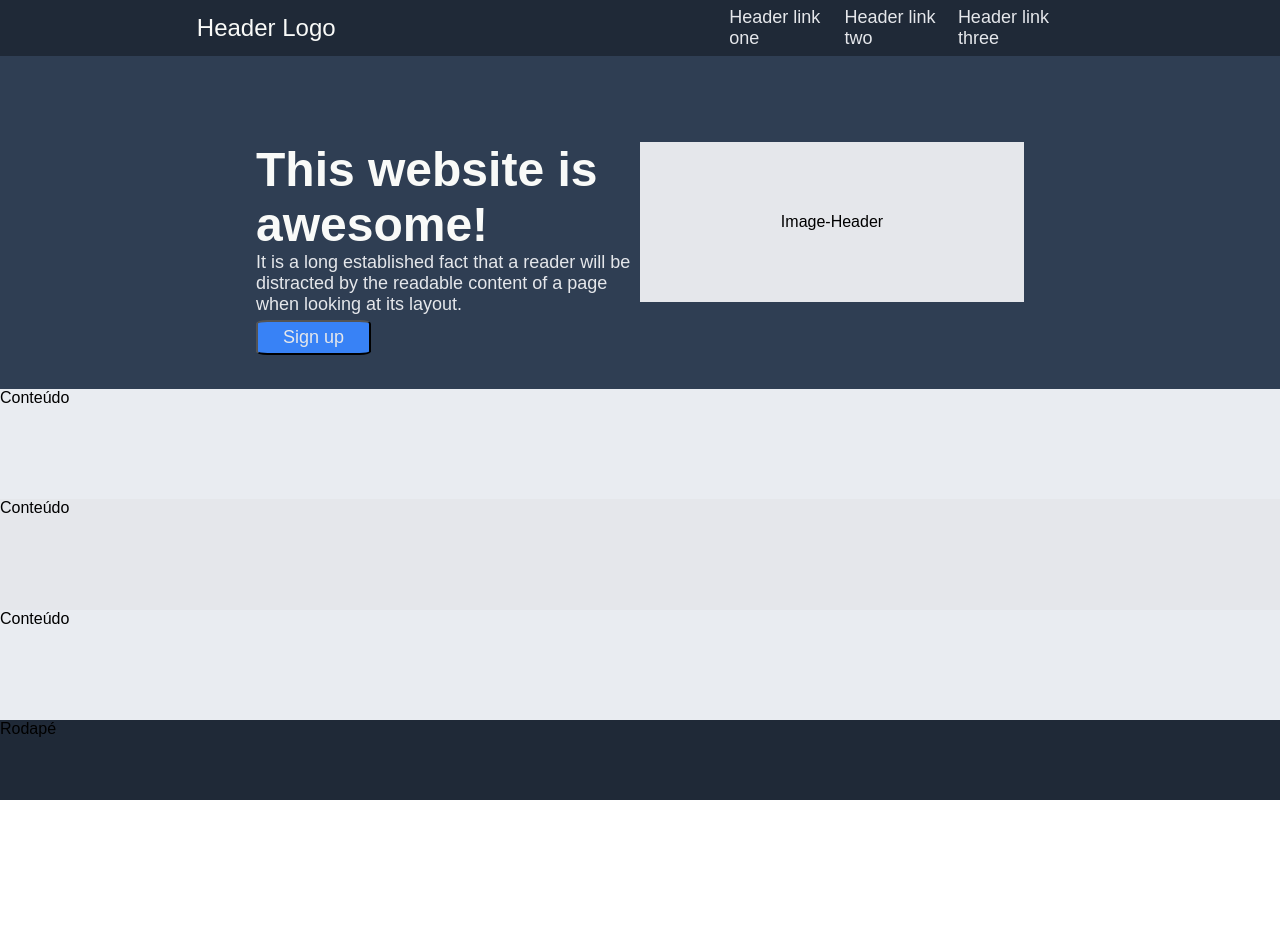
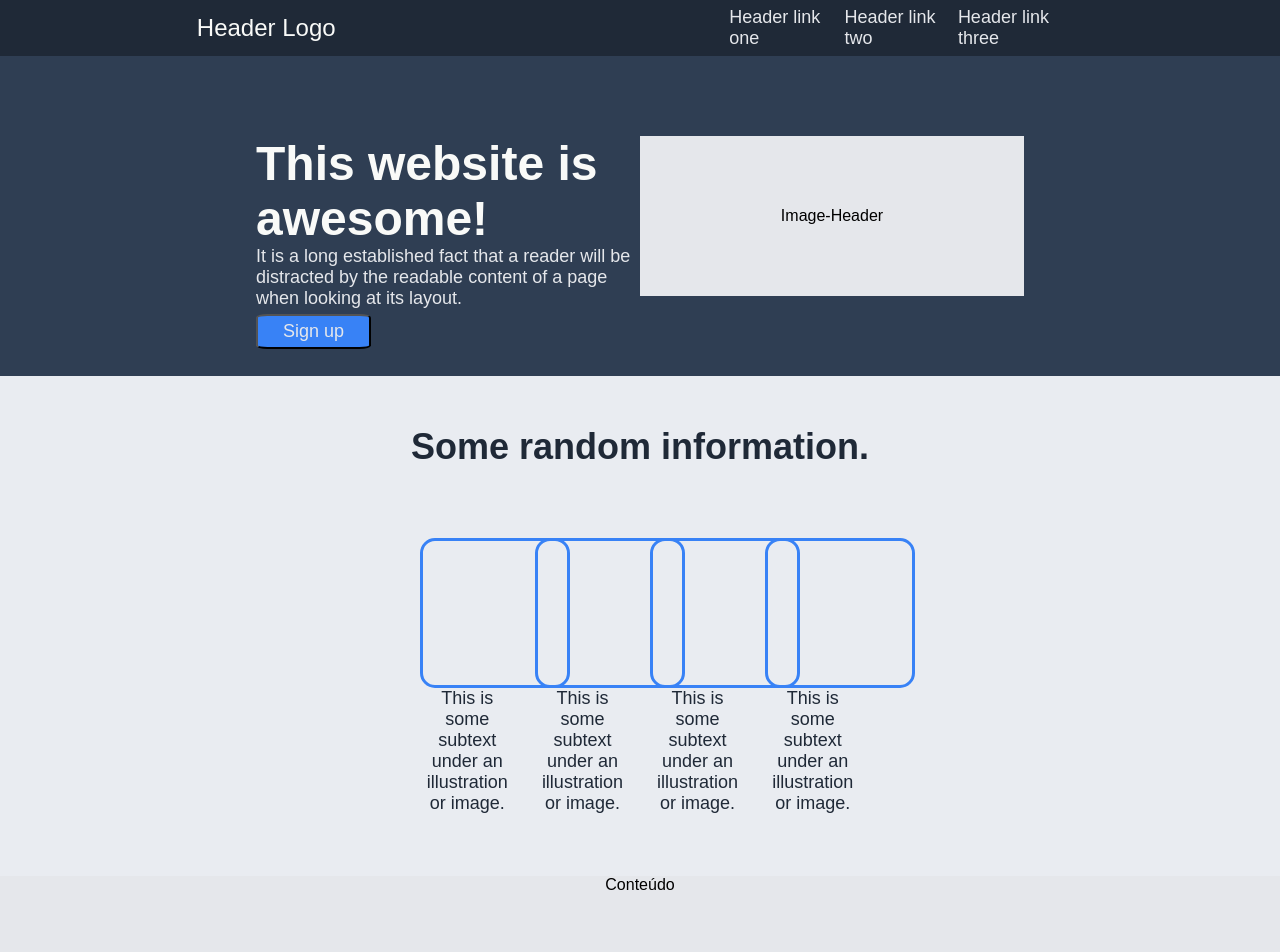
Before and after one commit to Josinaldo-Jr/odin-landing-page, a plain HTML site: page index.html in a window 1280 px wide. Shown: the top 952 px of the page. Before the commit the page ends 800 px from the top, so only its background shows below. Drawn offline with Linux system fonts and the light colour scheme.

Commit message:
Finish the style in section One

```diff
--- a/index.html
+++ b/index.html
@@ -38,7 +38,46 @@
             </div>
             <div class="img-header">Image-Header</div>
         </header>
-        <section class="one">Conteúdo</section>
+
+        <section class="one">
+            <h2>Some random information.</h2>
+            <div class="content-one">
+                <div class="box"></div>
+                <p>
+                    This is some subtext
+                    under an illustration
+                    or image.
+                </p>
+            </div>
+
+            <div class="content-one">
+                <div class="box"></div>
+                <p>
+                    This is some subtext
+                    under an illustration
+                    or image.
+                </p>
+            </div>
+
+            <div class="content-one">
+                <div class="box"></div>
+                <p>
+                    This is some subtext
+                    under an illustration
+                    or image.
+                </p>
+            </div>
+
+            <div class="content-one">
+                <div class="box"></div>
+                <p>
+                    This is some subtext
+                    under an illustration
+                    or image.
+                </p>
+            </div>
+
+        </section>
         <section class="two">Conteúdo</section>
         <section class="three">Conteúdo</section>
         <footer>Rodapé</footer>
--- a/style.css
+++ b/style.css
@@ -57,9 +57,9 @@ a:hover {
 /*Header Section*/
 header {
     width: 100%;
-    height: 30vh;
+    height: 40%;
     display: flex;
-    flex: auto;
+    flex: 1 0 auto;
     background: #2f3e53;
     justify-content: center;
     align-items: center;
@@ -102,12 +102,47 @@ header {
     align-items: center;
 }
 
-
+/*Section*/
 
 section {
     width: 100%;
-    flex: auto;
+    height: 500px;
     background: #e9ecf1;
+    display: flex;
+    flex: 1 0 auto;
+    justify-content: center;
+    flex-wrap: wrap;
+}
+
+.one h2 {
+    width: 100%;
+    height: 10%;
+    text-align: center;
+    font-size: 36px;
+    font-style: extra-bold;
+    color: #1f2937;
+    margin-top: 50px;
+
+}
+
+.content-one {
+    width: 9%;
+    font-size: 18px;
+    text-align: center;
+    color: #1f2937;
+    padding: 10px;
+    margin: 0;
+
+
+
+}
+
+.box {
+    width: 150px;
+    height: 150px;
+    border: solid 3px #3882f6;
+    border-radius: 10%;
+
 }
 
 .two {
@@ -116,7 +151,8 @@ section {
 
 footer {
     width: 100%;
-    height: 10vh;
+    height: 10%;
+    flex: 1 0 auto;
     background: #1f2937;
 
 }
```
